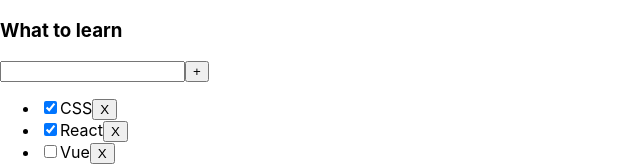
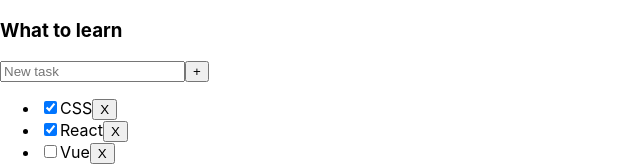
Before and after one commit to mbpxl/todo-app, a React (Create React App) app: page / in a window 1280 px wide. Shown: the top 166 px of the page, without its empty margins (0-640 px from the left). Built offline with nearby package versions, Linux system fonts and the light colour scheme.

Commit message:
feature(App.tsx & Todolist.tsx) add new task

```diff
--- a/package.json
+++ b/package.json
@@ -10,11 +10,13 @@
     "@types/node": "^16.18.96",
     "@types/react": "^18.2.75",
     "@types/react-dom": "^18.2.24",
+    "@types/uuid": "^9.0.8",
     "react": "^18.2.0",
     "react-dom": "^18.2.0",
     "react-scripts": "5.0.1",
     "sass": "^1.74.1",
     "typescript": "^4.9.5",
+    "uuid": "^9.0.1",
     "web-vitals": "^2.1.4"
   },
   "scripts": {
--- a/src/App.tsx
+++ b/src/App.tsx
@@ -1,16 +1,17 @@
 import React, { useState } from "react";
 import "./assets/style.scss";
 import { Todolist } from "./components/Todolist/Todolist";
+import { v1 } from "uuid";
 
 export type FilterValuesTypes = "All" | "Completed" | "Active";
 
 const App = () => {
   const [tasks, setTasks] = useState<
-    Array<{ id: number; title: string; isDone: boolean }>
+    Array<{ id: string; title: string; isDone: boolean }>
   >([
-    { id: 1, title: "CSS", isDone: true },
-    { id: 2, title: "React", isDone: true },
-    { id: 3, title: "Vue", isDone: false },
+    { id: v1(), title: "CSS", isDone: true },
+    { id: v1(), title: "React", isDone: true },
+    { id: v1(), title: "Vue", isDone: false },
   ]);
 
   const [filter, setFilter] = useState<FilterValuesTypes>("All");
@@ -21,20 +22,18 @@ const App = () => {
     tasksForTodoList = tasks.filter((t) => !t.isDone);
   }
 
-  /* //todo:
-  let tasksFilm = [
-    { id: 10, title: "Spider man", isDone: true },
-    { id: 11, title: "Twenty-one", isDone: true },
-    { id: 12, title: "Hangover", isDone: true },
-  ];
-  */
-
-  const removeTask = (id: number) => {
+  const removeTask = (id: string) => {
     setTasks(tasks.filter((t) => t.id !== id));
   };
 
   const changeFilter = (value: FilterValuesTypes) => {
     setFilter(value);
+  };
+
+  const addTask = (newTitle: string) => {
+    let newTask = { id: v1(), title: newTitle, isDone: false };
+    let distTasks = [newTask, ...tasks];
+    setTasks(distTasks);
   };
 
   return (
@@ -44,6 +43,7 @@ const App = () => {
         tasks={tasksForTodoList}
         removeTask={removeTask}
         changeFilter={changeFilter}
+        addTask={addTask}
       />
     </div>
   );
--- a/src/components/Todolist/Todolist.tsx
+++ b/src/components/Todolist/Todolist.tsx
@@ -1,23 +1,47 @@
+import { useState } from "react";
 import { FilterValuesTypes } from "../../App";
 
 type PropsType = {
   title: string;
-  tasks: Array<{ id: number; title: string; isDone: boolean }>;
-  removeTask: (id: number) => void;
+  tasks: Array<{ id: string; title: string; isDone: boolean }>;
+  removeTask: (id: string) => void;
   changeFilter: (value: FilterValuesTypes) => void;
+  addTask: (newTitle: string) => void;
 };
 
 export const Todolist = (props: PropsType) => {
+  const [newTaskTitle, setNewTaskTitle] = useState("");
+
   return (
     <div className="">
       <h3>{props.title}</h3>
       <div className="">
-        <input type="text" />
-        <button>+</button>
+        <input
+          type="text"
+          placeholder="New task"
+          value={newTaskTitle}
+          onChange={(e: React.ChangeEvent<HTMLInputElement>) => {
+            setNewTaskTitle(e.currentTarget?.value);
+          }}
+          onKeyPress={(e) => {
+            if (e.charCode === 13) {
+              props.addTask(newTaskTitle);
+              setNewTaskTitle("");
+            }
+          }}
+        />
+        <button
+          onClick={() => {
+            props.addTask(newTaskTitle);
+            setNewTaskTitle("");
+          }}
+        >
+          +
+        </button>
       </div>
       <ul>
         {props.tasks.map((t) => (
-          <li>
+          <li key={t.id}>
             <input type="checkbox" checked={t.isDone} />
             <span>{t.title}</span>
             <button
```
Also changed, not shown: 1 other file (tests, documents, lock files or other folders).
